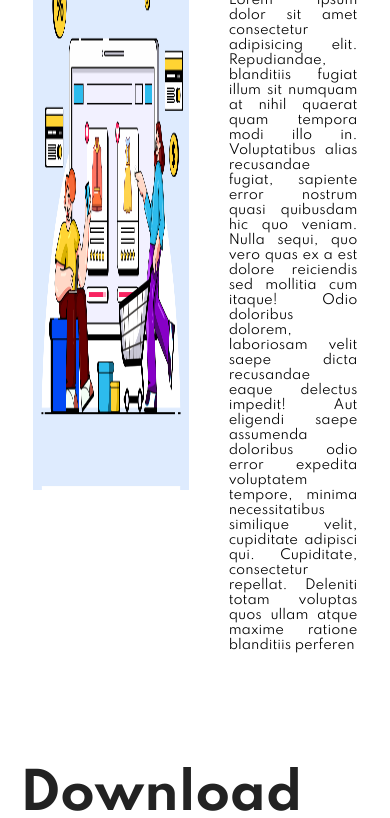
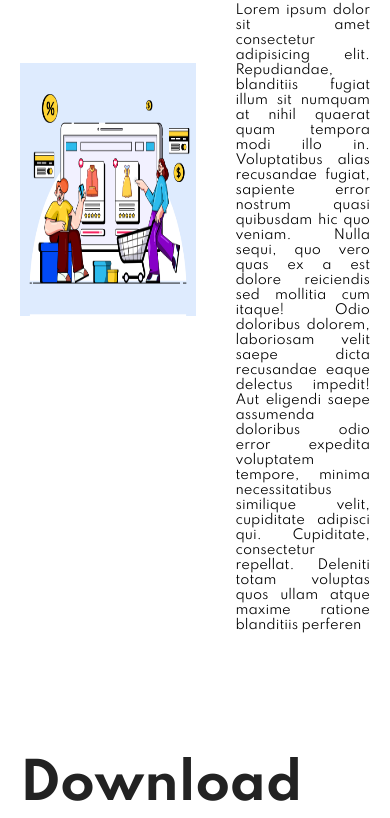
Before and after one commit to AnassAlilou/Aurora-Ecommerce-Website-Project, a plain HTML site: page about.html in a window 390 px wide. Shown: the part 731-1549 px from the top of the page. Drawn offline with Linux system fonts and the light colour scheme.

Commit message:
feat: finish about page responsivness for ipad

```diff
--- a/responsive.css
+++ b/responsive.css
@@ -122,7 +122,25 @@
    #product1 .container:nth-child(2) img{
     object-position: right 60% top 10%;
    }
-
+   /*///////// about page /////// */
+    #product2 .container img{
+    height: 30vh;
+    width: 45vw;
+    }
+    #product2 .about-hero-p{
+    text-align: left;
+    width: 100%;
+    }
+    #product2 .container{
+        padding: 40px 0px;
+    }
+    #product2 .d-video video{
+        width: 74vw;
+        height: 44vh;
+    }
+    #product2 .about-hero-p p{
+    text-align: justify;
+    }
 
 }
 
@@ -239,4 +257,7 @@
     #pa ul{
     margin-top: 0px;
     }
+
+
+
 }
--- a/style.css
+++ b/style.css
@@ -183,7 +183,6 @@ a {
   color: var(--accent-color);
 }
 /* #img-slider .slide .info button{
-
     color: var(--primary-color);
     border: 0;
     padding: 14px 80px 14px 65px;
```
